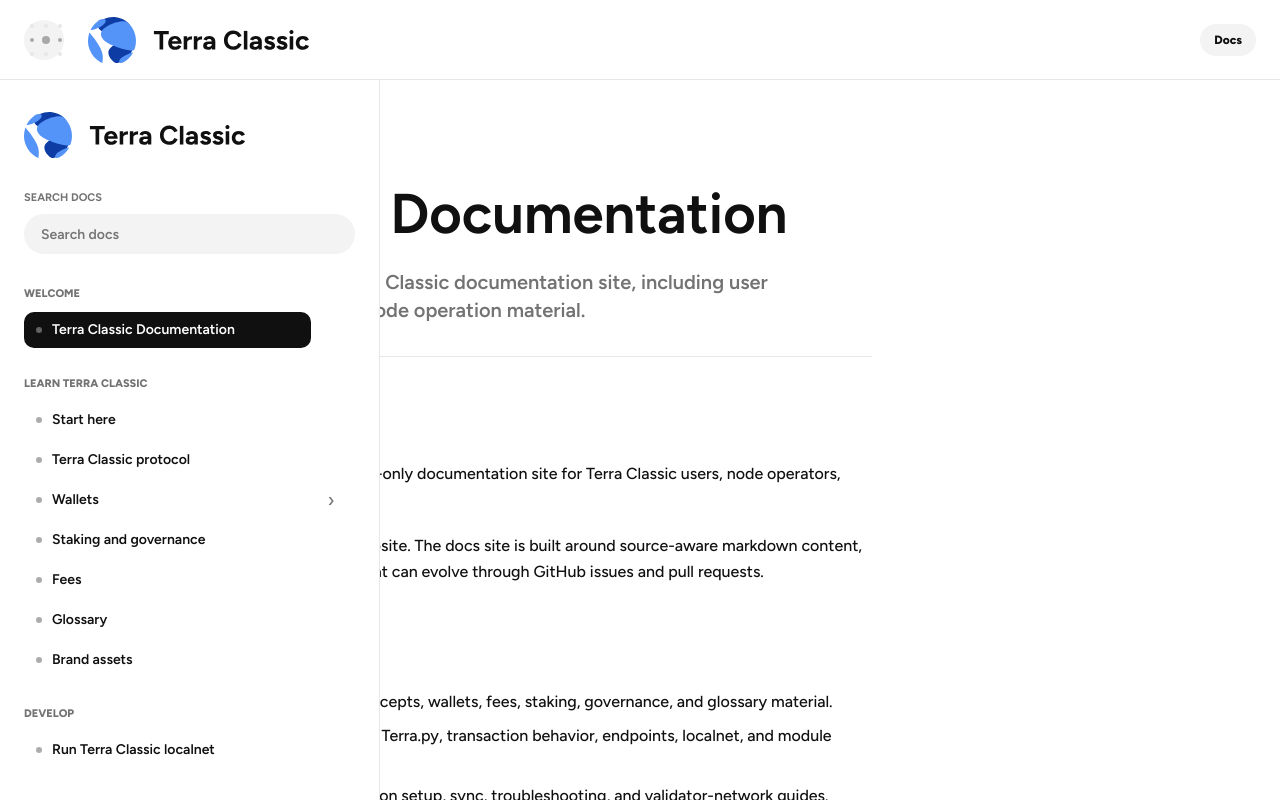
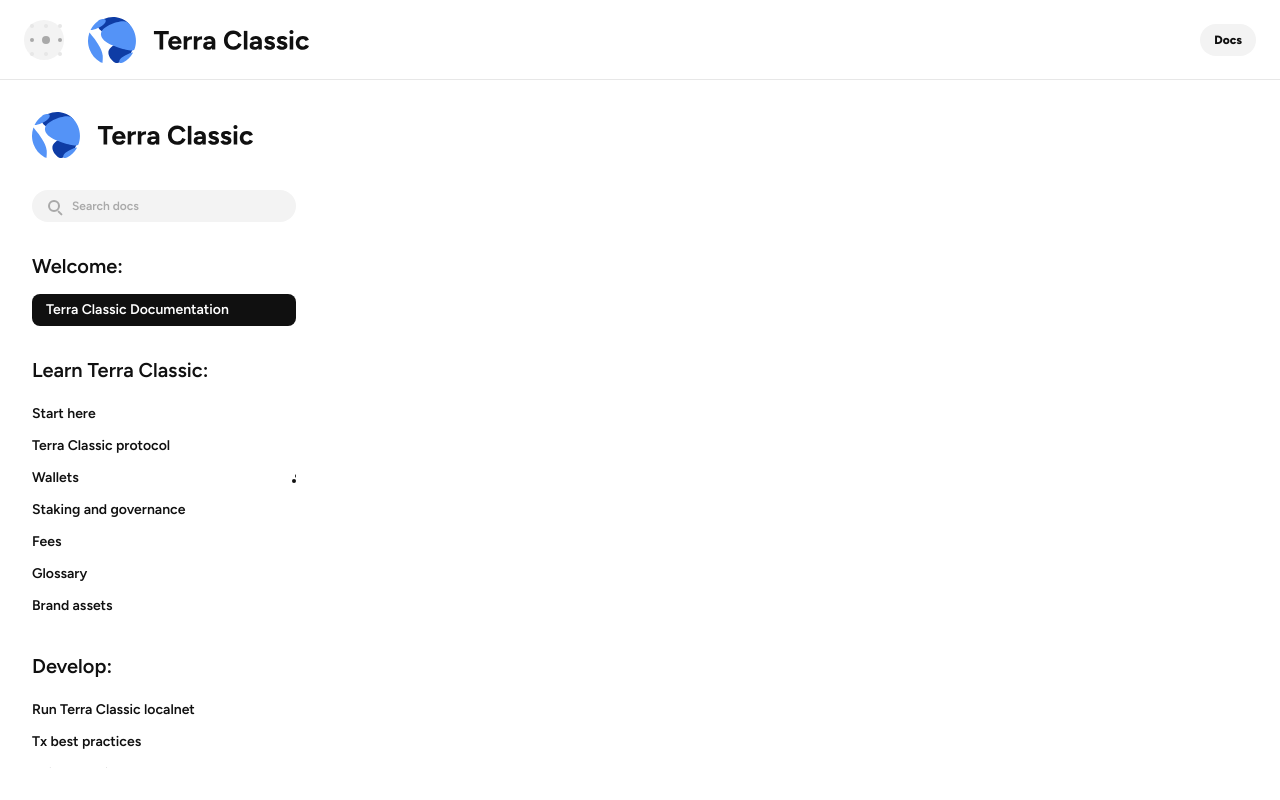
Before and after one commit to Terra-Classic-money-Website/Terra-Classic-Docs, a React (Vite) app: page / in a window 1280 px wide. Both pictures are taken after a click on the button "Open docs navigation". Shown: the top 800 px of the page. Built offline with nearby package versions, Linux system fonts and the light colour scheme.

Commit message:
fix: align docs sidebar with figma navigation

```diff
--- a/src/components/docs/DocsShell.tsx
+++ b/src/components/docs/DocsShell.tsx
@@ -13,12 +13,8 @@
   );
 }
 
-function CollapseIcon({ collapsed }: { collapsed: boolean }) {
-  return (
-    <span className={`docs-collapse-icon ${collapsed ? "docs-collapse-icon--collapsed" : ""}`} aria-hidden="true">
-      <span /><span /><span /><span /><span /><span />
-    </span>
-  );
+function NavClusterIcon() {
+  return <span className="docs-nav-cluster" aria-hidden="true" />;
 }
 
 function segmentLabel(slug: string) {
@@ -63,14 +59,17 @@
 
   return (
     <div className="docs-search">
-      <label htmlFor="docs-search-input">Search docs</label>
+      <div className="docs-search-control">
+        <span className="docs-search-icon" aria-hidden="true" />
         <input
           id="docs-search-input"
           type="search"
           value={query}
+          aria-label="Search docs"
           placeholder="Search docs"
           onChange={(event) => setQuery(event.target.value)}
         />
+      </div>
       {query.trim().length >= 2 && (
         <div className="docs-search-results">
           {results.length > 0 ? results.map(({ entry }) => (
@@ -91,18 +90,13 @@
 
 function DocsSidebar({
   activePage,
-  collapsed,
   drawerOpen,
-  onCollapse,
   onNavigate,
 }: {
   activePage: DocsPage;
-  collapsed: boolean;
   drawerOpen: boolean;
-  onCollapse: (next: boolean) => void;
   onNavigate: () => void;
 }) {
-  const compact = collapsed && !drawerOpen;
   const [expandedSlugs, setExpandedSlugs] = useState<Set<string>>(() => new Set());
   const groups = useMemo(() => docsGroups(), []);
 
@@ -148,30 +142,28 @@
 
     return (
       <div className={`docs-nav-node docs-nav-node--depth-${depth}`} key={item.page.slug}>
-        <div className="docs-nav-row-wrap">
+        <div className={hasChildren ? "docs-nav-row-wrap docs-nav-row-wrap--branch" : "docs-nav-row-wrap"}>
           <a
             className={isActive ? "docs-nav-row docs-nav-row--active" : "docs-nav-row"}
             href={item.page.path}
             aria-current={isActive ? "page" : undefined}
-            title={compact ? item.page.navTitle : undefined}
             onClick={onNavigate}
           >
-            <span className="docs-nav-dot" aria-hidden="true" />
-            {!compact && <span>{item.page.navTitle}</span>}
+            <span>{item.page.navTitle}</span>
           </a>
-          {hasChildren && !compact && (
+          {hasChildren && (
             <button
-              className={`docs-nav-toggle ${expanded ? "docs-nav-toggle--open" : ""}`}
+              className="docs-nav-toggle"
               type="button"
               aria-label={`${expanded ? "Collapse" : "Expand"} ${item.page.navTitle}`}
               aria-expanded={expanded}
               onClick={() => toggleExpanded(item.page.slug)}
             >
-              <span aria-hidden="true">›</span>
+              <NavClusterIcon />
             </button>
           )}
         </div>
-        {hasChildren && !compact && expanded && (
+        {hasChildren && expanded && (
           <div className="docs-nav-children">
             {item.children.map((child) => renderItem(child, depth + 1))}
           </div>
@@ -181,30 +173,44 @@
   };
 
   return (
-    <aside className={`docs-sidebar ${collapsed ? "docs-sidebar--collapsed" : ""} ${drawerOpen ? "docs-sidebar--open" : ""}`}>
+    <aside className={`docs-sidebar ${drawerOpen ? "docs-sidebar--open" : ""}`}>
       <div className="docs-sidebar-inner">
         <div className="docs-sidebar-brand">
           <a className="docs-brand-lockup" href="/" aria-label="Terra Classic Docs home" onClick={onNavigate}>
             <img className="docs-brand-full" src={asset("sidebar-logo.svg")} alt="" />
-            <img className="docs-brand-icon" src={asset("sidebar-logo-icon.svg")} alt="" />
           </a>
-          <button className="docs-collapse-button" type="button" aria-label={collapsed ? "Expand sidebar" : "Collapse sidebar"} onClick={() => onCollapse(!collapsed)}>
-            <CollapseIcon collapsed={collapsed} />
-          </button>
         </div>
 
-        {!compact && <SearchBox onNavigate={onNavigate} />}
+        <SearchBox onNavigate={onNavigate} />
 
+        <div className="docs-sidebar-scroll">
           <nav className="docs-nav" aria-label="Docs navigation">
             {groups.map((group) => (
               <section className="docs-nav-group" key={group.label}>
-              {!compact && <h2>{group.label}</h2>}
+                <h2>{group.label}:</h2>
                 <div className="docs-nav-rows">
                   {group.items.map((item) => renderItem(item))}
                 </div>
               </section>
             ))}
           </nav>
+
+          <footer className="docs-sidebar-footer">
+            <a className="docs-sidebar-back" href="https://terra-classic.money/">
+              <NavClusterIcon />
+              <span>Back to Terra-Classic.money</span>
+            </a>
+            <div className="docs-sidebar-disclaimer">
+              <strong>Disclaimers:</strong>
+              <p>
+                Terra-Classic.money is not the official website of Terra Classic. Just as no one owns the technology behind email, no one owns the Terra Classic blockchain. Accordingly, no single entity can speak with authority on behalf of Terra Classic.
+              </p>
+              <p>
+                This website is provided for informational purposes only and does not constitute investment advice, a solicitation, or an offer to buy or sell any securities, tokens, or other financial instruments. The content presented is intended to offer insight into the Terra Classic blockchain and its native assets (LUNC and USTC), and should not be interpreted as legal or financial guidance. Visitors are strongly encouraged to conduct their own independent research, and to consult with qualified legal and financial professionals before making any investment decisions. The authors, contributors, and affiliated entities expressly disclaim all liability for any actions taken based on the content of this website.
+              </p>
+            </div>
+          </footer>
+        </div>
       </div>
     </aside>
   );
@@ -228,12 +234,7 @@
 }
 
 export function DocsShell({ activePage, children }: { activePage: DocsPage; children: ReactNode }) {
-  const [collapsed, setCollapsed] = useState(() => localStorage.getItem("tc-docs-sidebar-collapsed") === "true");
   const [drawerOpen, setDrawerOpen] = useState(false);
-
-  useEffect(() => {
-    localStorage.setItem("tc-docs-sidebar-collapsed", String(collapsed));
-  }, [collapsed]);
 
   useEffect(() => {
     document.body.classList.toggle("docs-drawer-open", drawerOpen);
@@ -243,7 +244,7 @@
   const closeDrawer = () => setDrawerOpen(false);
 
   return (
-    <div className={`docs-app ${collapsed ? "docs-app--collapsed" : ""}`}>
+    <div className="docs-app">
       <header className="docs-mobile-topbar">
         <button className="docs-mobile-menu" type="button" aria-label={drawerOpen ? "Close docs navigation" : "Open docs navigation"} aria-expanded={drawerOpen} onClick={() => setDrawerOpen((open) => !open)}>
           <MenuIcon open={drawerOpen} />
@@ -254,7 +255,13 @@
         <span className="docs-mobile-status">Docs</span>
       </header>
 
-      <DocsSidebar activePage={activePage} collapsed={collapsed} drawerOpen={drawerOpen} onCollapse={setCollapsed} onNavigate={closeDrawer} />
+      <DocsSidebar activePage={activePage} drawerOpen={drawerOpen} onNavigate={closeDrawer} />
+      <button
+        className="docs-drawer-backdrop"
+        type="button"
+        aria-label="Close docs navigation"
+        onClick={closeDrawer}
+      />
 
       <main className="docs-main">
         <div className="docs-content-grid">
--- a/src/styles/docs.css
+++ b/src/styles/docs.css
@@ -4,6 +4,8 @@
 }
 
 .docs-mobile-topbar { display: none; }
+
+.docs-drawer-backdrop { display: none; }
 
 .docs-sidebar {
   position: fixed;
@@ -12,11 +14,8 @@
   width: var(--sidebar-width-expanded);
   height: 100vh;
   background: var(--color-white);
-  border-right: 1px solid var(--color-grey-100);
-  transition: width var(--tc-motion-slow) var(--tc-ease-emphasized), transform var(--tc-motion-slow) var(--tc-ease-emphasized);
+  transition: transform var(--tc-motion-slow) var(--tc-ease-emphasized);
 }
-
-.docs-sidebar--collapsed { width: var(--sidebar-width-collapsed); }
 
 .docs-sidebar-inner {
   height: 100%;
@@ -30,8 +29,6 @@
   height: 48px;
   display: flex;
   align-items: center;
-  justify-content: space-between;
-  gap: 16px;
 }
 
 .docs-brand-lockup {
@@ -45,38 +42,8 @@
   width: 221px;
   height: 46px;
   max-width: none;
-  transition: opacity var(--tc-motion-base) var(--tc-ease-standard);
 }
 
-.docs-brand-icon {
-  display: none;
-  width: 48px;
-  height: 46px;
-  max-width: none;
-}
-
-.docs-sidebar--collapsed .docs-brand-full { display: none; }
-
-.docs-sidebar--collapsed .docs-brand-icon { display: block; }
-
-.docs-collapse-button {
-  width: 24px;
-  height: 40px;
-  padding: 0;
-  display: grid;
-  place-items: center;
-  background: transparent;
-  cursor: pointer;
-}
-
-.docs-collapse-icon {
-  position: relative;
-  display: block;
-  width: 8px;
-  height: 32px;
-}
-
-.docs-collapse-icon span,
 .docs-menu-icon span {
   position: absolute;
   width: 4px;
@@ -86,59 +53,73 @@
   transition: left var(--tc-motion-base) var(--tc-ease-emphasized), top var(--tc-motion-base) var(--tc-ease-emphasized), background-color var(--tc-motion-base) var(--tc-ease-standard), opacity var(--tc-motion-base) var(--tc-ease-standard), transform var(--tc-motion-base) var(--tc-ease-emphasized);
 }
 
-.docs-collapse-icon span:nth-child(1) { left: 2px; top: 0; }
-.docs-collapse-icon span:nth-child(2) { left: 0; top: 12px; width: 8px; height: 8px; background: var(--color-grey-500); }
-.docs-collapse-icon span:nth-child(3) { left: 2px; top: 28px; }
-.docs-collapse-icon span:nth-child(4),
-.docs-collapse-icon span:nth-child(5),
-.docs-collapse-icon span:nth-child(6) { opacity: 0; }
-.docs-collapse-icon--collapsed { width: 16px; }
-.docs-collapse-icon--collapsed span:nth-child(4) { left: 12px; top: 0; opacity: 1; }
-.docs-collapse-icon--collapsed span:nth-child(5) { left: 12px; top: 14px; opacity: 1; }
-.docs-collapse-icon--collapsed span:nth-child(6) { left: 12px; top: 28px; opacity: 1; }
-
-.docs-collapse-button:hover .docs-collapse-icon span,
-.docs-collapse-button:focus-visible .docs-collapse-icon span { background: var(--color-black); }
-
 .docs-search {
   position: relative;
-  display: flex;
-  flex-direction: column;
-  gap: 8px;
+  width: 100%;
 }
 
-.docs-search label {
-  font-size: 11px;
-  line-height: 16px;
-  font-weight: 700;
-  color: var(--color-grey-700);
-  text-transform: uppercase;
+.docs-search-control {
+  height: 32px;
+  display: grid;
+  grid-template-columns: 12px minmax(0, 1fr);
+  align-items: center;
+  gap: 12px;
+  border-radius: var(--radius-pill);
+  background: var(--color-grey-50);
+  padding: 0 16px;
+}
+
+.docs-search-icon {
+  width: 12px;
+  height: 12px;
+  border: 2px solid var(--color-grey-500);
+  border-radius: 999px;
+  position: relative;
+}
+
+.docs-search-icon::after {
+  content: "";
+  position: absolute;
+  right: -5px;
+  bottom: -4px;
+  width: 6px;
+  height: 2px;
+  border-radius: 999px;
+  background: var(--color-grey-500);
+  transform: rotate(45deg);
 }
 
 .docs-search input {
   width: 100%;
-  height: 40px;
-  border: 1px solid transparent;
-  border-radius: var(--radius-pill);
-  background: var(--color-grey-50);
-  padding: 0 16px;
-  font-size: var(--tc-type-link-normal-size);
+  min-width: 0;
+  border: 0;
+  background: transparent;
+  padding: 0;
+  color: var(--color-black);
+  font-size: var(--tc-type-link-small-size);
   line-height: var(--tc-type-link-normal-line-height);
   font-weight: 600;
-  transition: background-color var(--tc-motion-base) var(--tc-ease-standard), border-color var(--tc-motion-base) var(--tc-ease-standard);
 }
 
 .docs-search input:focus {
-  border-color: var(--color-blue);
+  outline: none;
+}
+
+.docs-search input::placeholder {
+  color: var(--color-grey-500);
+  opacity: 1;
+}
+
+.docs-search-control:focus-within {
   background: var(--color-white);
-  outline: none;
+  box-shadow: inset 0 0 0 1px var(--color-blue);
 }
 
 .docs-search-results {
   position: absolute;
   left: 0;
   right: 0;
-  top: 68px;
+  top: 40px;
   z-index: 30;
   display: grid;
   gap: 4px;
@@ -169,52 +150,53 @@
 
 .docs-nav {
   min-height: 0;
-  overflow-y: auto;
+  flex: 0 0 auto;
   display: flex;
   flex-direction: column;
-  gap: 28px;
-  padding-right: 8px;
+  gap: 32px;
 }
 
 .docs-nav-group {
   display: flex;
   flex-direction: column;
-  gap: 10px;
+  gap: 16px;
 }
 
 .docs-nav-group h2 {
-  font-size: 11px;
-  line-height: 16px;
-  font-weight: 800;
-  color: var(--color-grey-700);
-  text-transform: uppercase;
+  font-size: var(--tc-type-h4-size);
+  line-height: 24px;
+  font-weight: 600;
+  color: var(--color-black);
 }
 
 .docs-nav-rows {
   display: grid;
-  gap: 4px;
+  gap: 0;
 }
 
 .docs-nav-node {
   display: grid;
-  gap: 4px;
+  gap: 0;
 }
 
 .docs-nav-row-wrap {
-  min-height: 36px;
+  min-height: 32px;
   display: grid;
-  grid-template-columns: minmax(0, 1fr) 32px;
-  gap: 4px;
+  grid-template-columns: minmax(0, 1fr);
+  gap: 8px;
   align-items: center;
 }
 
+.docs-nav-row-wrap--branch {
+  grid-template-columns: minmax(0, 1fr) 10px;
+}
+
 .docs-nav-row {
-  min-height: 36px;
+  min-height: 32px;
   display: flex;
   align-items: center;
-  gap: 10px;
-  padding: 0 12px;
-  border-radius: 10px;
+  padding: 0;
+  border-radius: 8px;
   color: var(--color-black);
   font-size: var(--tc-type-link-normal-size);
   line-height: var(--tc-type-link-normal-line-height);
@@ -223,44 +205,31 @@
 }
 
 .docs-nav-toggle {
-  width: 32px;
+  width: 10px;
   height: 32px;
-  border-radius: var(--radius-pill);
+  border-radius: 0;
   background: transparent;
-  color: var(--color-grey-700);
+  color: var(--color-black);
   cursor: pointer;
   display: grid;
   place-items: center;
-  transition: background-color var(--tc-motion-base) var(--tc-ease-standard), color var(--tc-motion-base) var(--tc-ease-standard), transform var(--tc-motion-base) var(--tc-ease-emphasized);
+  transition: background-color var(--tc-motion-base) var(--tc-ease-standard), color var(--tc-motion-base) var(--tc-ease-standard);
 }
-
-.docs-nav-toggle span {
-  display: block;
-  font-size: 20px;
-  line-height: 20px;
-  transform: rotate(0deg);
-  transition: transform var(--tc-motion-base) var(--tc-ease-emphasized);
-}
-
-.docs-nav-toggle--open span { transform: rotate(90deg); }
 
 .docs-nav-toggle:hover,
 .docs-nav-toggle:focus-visible {
-  background: var(--color-grey-50);
   color: var(--color-blue);
 }
 
 .docs-nav-children {
   display: grid;
-  gap: 4px;
-  padding-left: 16px;
+  gap: 0;
+  padding: 0 0 0 24px;
 }
 
 .docs-nav-node--depth-1 .docs-nav-row {
   min-height: 32px;
-  color: var(--color-grey-700);
-  font-size: var(--tc-type-link-small-size);
-  line-height: var(--tc-type-link-small-line-height);
+  color: var(--color-black);
 }
 
 .docs-nav-node--depth-1 .docs-nav-row--active {
@@ -275,62 +244,110 @@
   font-weight: 600;
 }
 
-.docs-nav-node--depth-2 .docs-nav-dot {
-  width: 4px;
-  height: 4px;
-}
-
 .docs-nav-node--depth-2 .docs-nav-row--active {
   color: var(--color-white);
 }
 
 .docs-nav-row:hover,
-.docs-nav-row:focus-visible { background: var(--color-grey-50); color: var(--color-blue); }
+.docs-nav-row:focus-visible { color: var(--color-blue); }
 
 .docs-nav-row--active {
   background: var(--color-black);
   color: var(--color-white);
+  padding: 0 14px;
 }
 
 .docs-nav-row--active:hover,
 .docs-nav-row--active:focus-visible { background: var(--color-black); color: var(--color-white); }
 
-.docs-nav-dot {
-  width: 6px;
-  height: 6px;
-  flex: 0 0 auto;
-  border-radius: 999px;
-  background: currentColor;
-  opacity: .35;
+.docs-sidebar-scroll {
+  min-height: 0;
+  overflow-y: auto;
+  display: flex;
+  flex: 1 1 auto;
+  flex-direction: column;
+  gap: 48px;
+  scrollbar-color: var(--color-grey-700) transparent;
+  scrollbar-width: thin;
 }
 
-.docs-sidebar--collapsed .docs-sidebar-inner {
-  padding: 32px 24px;
-  align-items: center;
+.docs-sidebar-footer {
+  flex: 0 0 auto;
+  display: grid;
+  gap: 32px;
+  margin-top: auto;
+  padding: 20px 0 0;
 }
 
-.docs-sidebar--collapsed .docs-nav { padding: 0; }
-
-.docs-sidebar--collapsed .docs-nav-row {
-  width: 40px;
-  min-height: 40px;
-  justify-content: center;
-  padding: 0;
+.docs-sidebar-back {
+  min-height: 32px;
+  display: inline-flex;
+  align-items: center;
+  gap: 10px;
+  color: var(--color-black);
+  font-size: var(--tc-type-link-normal-size);
+  line-height: var(--tc-type-link-normal-line-height);
+  font-weight: 700;
 }
 
-.docs-sidebar--collapsed .docs-nav-row-wrap {
+.docs-sidebar-back:hover,
+.docs-sidebar-back:focus-visible {
+  color: var(--color-blue);
+}
+
+.docs-sidebar-disclaimer {
+  display: grid;
+  gap: 10px;
+  color: var(--color-grey-500);
+  font-size: 10px;
+  line-height: 15px;
+  font-weight: 500;
+}
+
+.docs-sidebar-disclaimer strong {
+  color: var(--color-black);
+  font-size: 11px;
+  line-height: 16px;
+  font-weight: 700;
+}
+
+.docs-sidebar-disclaimer p { margin: 0; }
+
+.docs-sidebar-disclaimer p:last-child { margin-bottom: 0; }
+
+.docs-sidebar-scroll::-webkit-scrollbar {
+  width: 8px;
+}
+
+.docs-sidebar-scroll::-webkit-scrollbar-track {
+  background: transparent;
+}
+
+.docs-sidebar-scroll::-webkit-scrollbar-thumb {
+  border-radius: var(--radius-pill);
+  background: var(--color-grey-100);
+}
+
+.docs-sidebar-scroll:hover::-webkit-scrollbar-thumb {
+  background: var(--color-grey-500);
+}
+
+.docs-nav-cluster {
+  width: 10px;
+  height: 9px;
+  flex: 0 0 10px;
   display: block;
-  min-height: 40px;
+  color: currentColor;
+  background: currentColor;
+  -webkit-mask: url("/assets/docs-nav-arrow.svg") center / contain no-repeat;
+  mask: url("/assets/docs-nav-arrow.svg") center / contain no-repeat;
 }
 
 .docs-main {
   margin-left: var(--sidebar-width-expanded);
   min-height: 100vh;
   padding: 16px;
-  transition: margin-left var(--tc-motion-slow) var(--tc-ease-emphasized);
 }
-
-.docs-app--collapsed .docs-main { margin-left: var(--sidebar-width-collapsed); }
 
 .docs-content-grid {
   display: grid;
@@ -648,32 +665,34 @@
     font-weight: 800;
   }
 
-  .docs-sidebar,
-  .docs-sidebar--collapsed {
+  .docs-sidebar {
     top: 80px;
-    width: min(380px, 100vw);
+    width: min(var(--sidebar-width-expanded), 100vw);
     height: calc(100vh - 80px);
     transform: translateX(-100%);
   }
 
+  .docs-drawer-backdrop {
+    position: fixed;
+    inset: 80px 0 0;
+    z-index: 15;
+    display: block;
+    pointer-events: none;
+    background: var(--color-white);
+    opacity: 0;
+    transition: opacity var(--tc-motion-slow) var(--tc-ease-standard);
+  }
+
+  body.docs-drawer-open .docs-drawer-backdrop {
+    pointer-events: auto;
+    opacity: 1;
+  }
+
   .docs-sidebar--open { transform: translateX(0); }
 
-  .docs-sidebar--collapsed .docs-sidebar-inner,
-  .docs-sidebar-inner { padding: 32px 24px; align-items: stretch; }
+  .docs-sidebar-inner { align-items: stretch; }
 
-  .docs-sidebar--collapsed .docs-brand-full { display: block; }
-  .docs-sidebar--collapsed .docs-brand-icon,
-  .docs-collapse-button { display: none; }
-  .docs-sidebar--collapsed .docs-nav-row {
-    width: auto;
-    min-height: 36px;
-    justify-content: flex-start;
-    padding: 0 12px;
-  }
-  .docs-sidebar--collapsed .docs-nav-row span:not(.docs-nav-dot) { display: inline; }
-
-  .docs-main,
-  .docs-app--collapsed .docs-main {
+  .docs-main {
     margin-left: 0;
     padding: 80px 16px 16px;
   }
@@ -705,14 +724,14 @@
 
   .docs-mobile-status { display: none; }
 
-  .docs-sidebar,
-  .docs-sidebar--collapsed {
+  .docs-sidebar {
     top: 64px;
     height: calc(100vh - 64px);
   }
 
-  .docs-main,
-  .docs-app--collapsed .docs-main {
+  .docs-drawer-backdrop { inset: 64px 0 0; }
+
+  .docs-main {
     padding: 64px 8px 8px;
   }
 
--- a/src/styles/tokens.css
+++ b/src/styles/tokens.css
@@ -21,7 +21,6 @@
   --radius-card: 16px;
   --radius-pill: 64px;
   --sidebar-width-expanded: 312px;
-  --sidebar-width-collapsed: 96px;
   --font-family: "Figtree", Inter, ui-sans-serif, system-ui, -apple-system, BlinkMacSystemFont, "Segoe UI", sans-serif;
   --tc-motion-fast: 160ms;
   --tc-motion-base: 220ms;
```
Also changed, not shown: public/assets/docs-nav-arrow.svg (added). Lines whose indentation alone changed are shown as unchanged.
